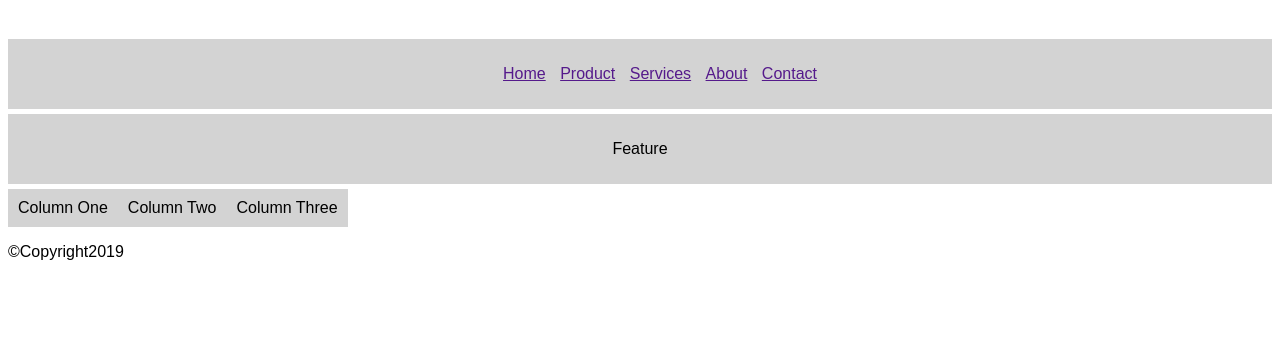
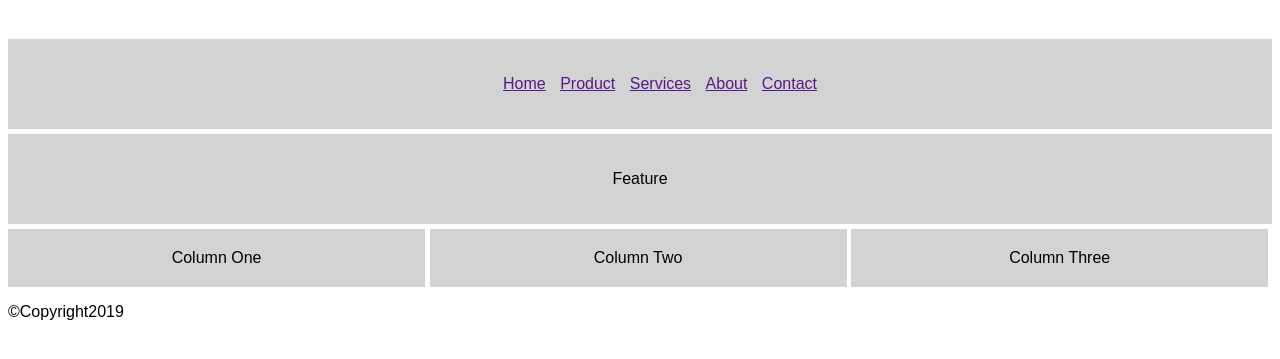
Before and after one commit to attakcs/projectHero, a plain HTML site: page FSWD80-CSS3-DAY02-Takacs-Schuch/AdvancedExc1/index.html in a window 1280 px wide. Shown: the part 89-448 px from the top of the page. Drawn offline with Linux system fonts and the light colour scheme.

Commit message:
Intermediate Ex, first part, Atti's version

```diff
--- a/FSWD80-CSS3-DAY02-Takacs-Schuch/AdvancedExc1/style.css
+++ b/FSWD80-CSS3-DAY02-Takacs-Schuch/AdvancedExc1/style.css
@@ -16,28 +16,28 @@ header {
 #navigation {
 	text-align: center;
 	background-color: lightgrey;
-	padding: 10px;
+	padding: 20px;
 	margin-bottom: 5px;
 }
 
 #featuresection {
 	background-color: lightgrey;
-	padding: 10px;
+	padding: 20px;
 	text-align: center;
 	margin-bottom: 5px;
 }
 
 #columnwrapper {
 	width: 100%
-	margin: 0;
-	display: table;
+
 }
+
 
 .column {
 	text-align: center;
 	background-color: lightgrey;
-	padding: 10px;
-	width: calc(33%-30px);
-	display: table-cell;
-	float: left;
+	padding: 20px 0px;
+	width: 33%;
+	display: inline-block;
+
 }
```
